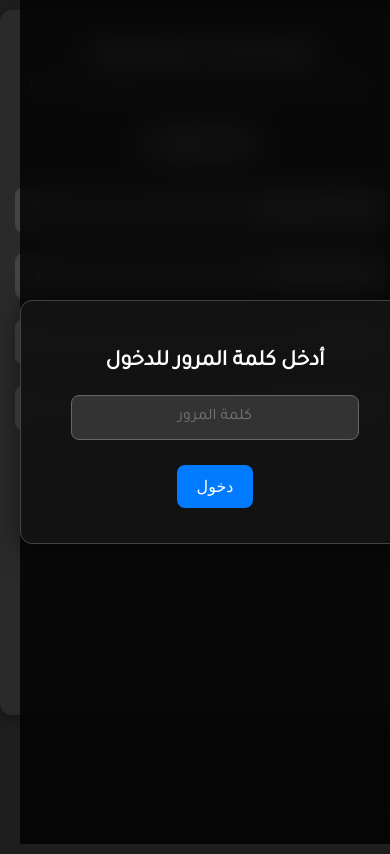
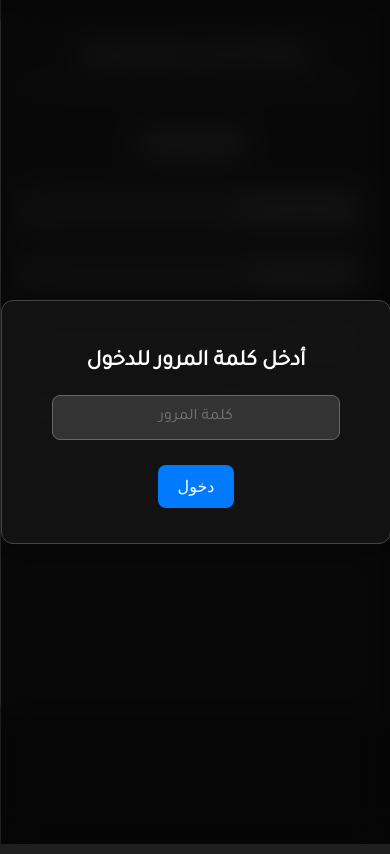
Before and after one commit to al7ssam/My_fofo_pro, a website: page public/manage_services.html in a window 390 px wide. Shown: the top 854 px of the page. Drawn offline with Linux system fonts and the light colour scheme.

Commit message:
تقليل عرض الكونتينر

```diff
--- a/public/manage_services.html
+++ b/public/manage_services.html
@@ -309,7 +309,8 @@
 
     @media (max-width: 600px) {
       .container {
-        width: 95%;
+        width: 90%;
+        max-width: 550px;
         margin: 10px;
         padding: 15px;
       }
@@ -317,7 +318,7 @@
         font-size: 22px;
       }
       input, select, button {
-        font-size: 16px;
+        font-size: 16px !important;
         padding: 10px;
       }
     }
```
Also changed, not shown: public/index.html (+2 -1 lines).
